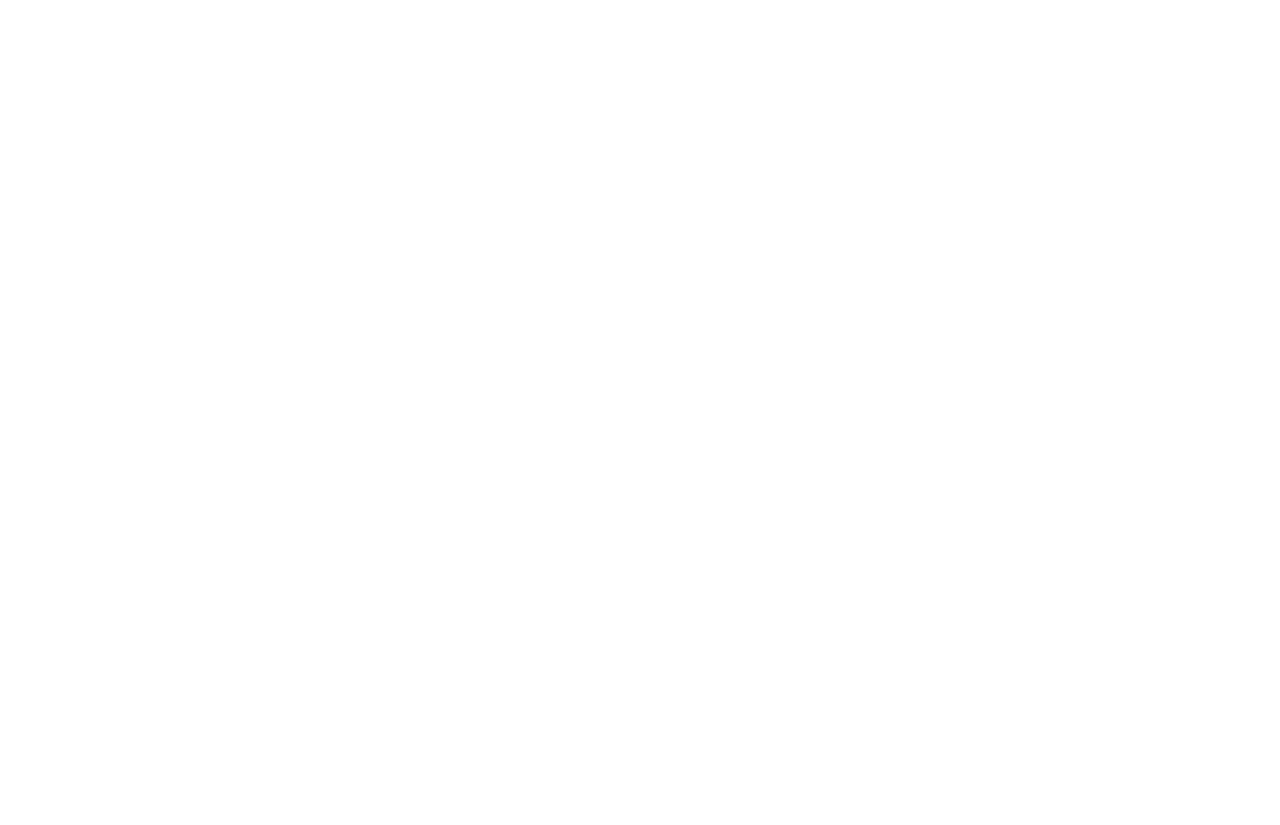
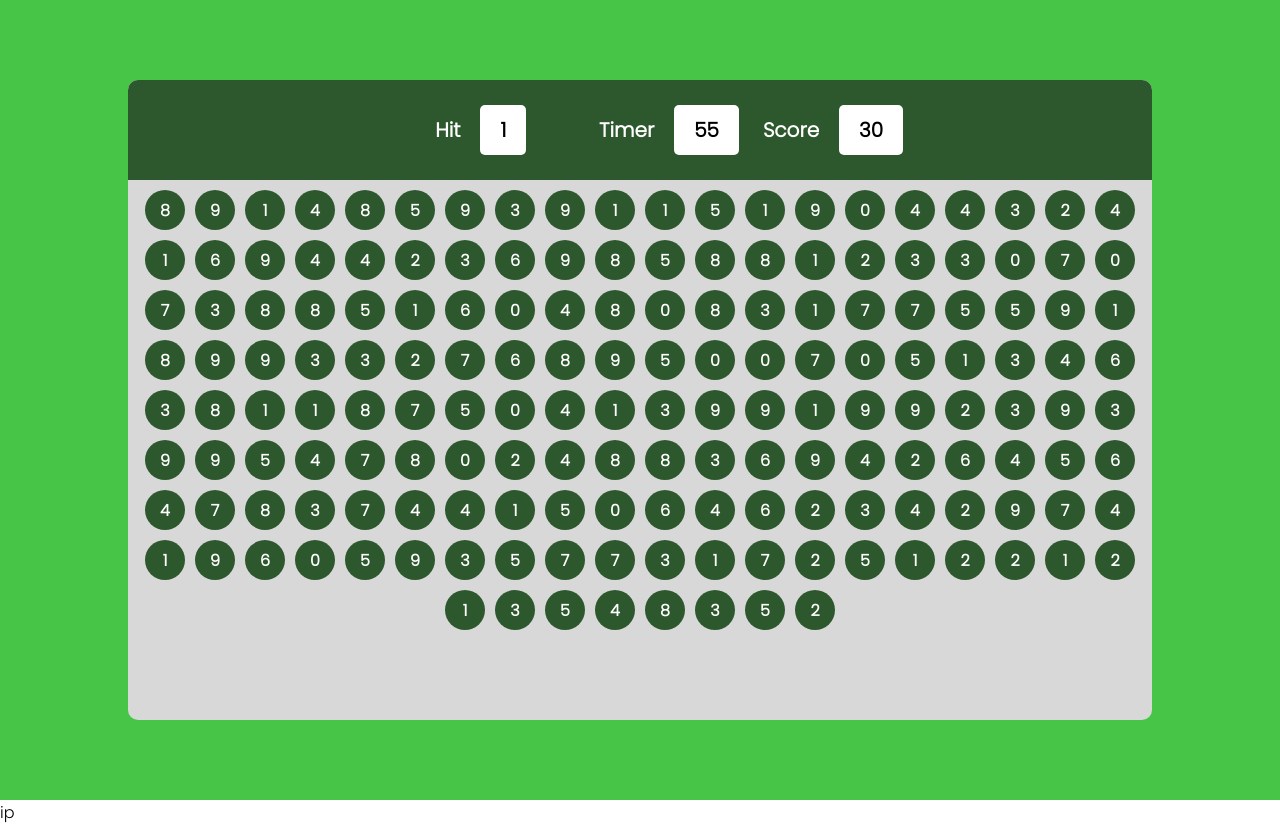
Before and after one commit to Triyas7/Bubble-Game, a plain HTML site: page index.html in a window 1280 px wide. Before the commit the page ends 800 px from the top, so only its background shows below. Drawn offline with Linux system fonts and the light colour scheme.

Commit message:
add css and js

```diff
--- a/index.html
+++ b/index.html
@@ -1,12 +1,34 @@
 <!DOCTYPE html>
 <html lang="en">
+
 <head>
     <meta charset="UTF-8">
     <meta name="viewport" content="width=device-width, initial-scale=1.0">
     <title>Bubble Game</title>
     <link rel="stylesheet" href="style.css">
 </head>
+
 <body>
+    <div id="main">
+        <div id="panel">
+            <div id="topbox">
+                <div class="box">
+                    <h4>Hit</h4>
+                    <div id="hitcount" class="show">5</div>
+                </div>
+                <div class="box">
+                    <h4>Timer</h4>
+                    <div id="timerfn" class="show">60</div>
+                </div>
+                <div class="box">
+                    <h4>Score</h4>
+                    <div id="scoreval" class="show">0</div>
+                </div>
+            </div>
+            <div id="panelbuttom"></div>
+        </div>
+    </div>
+    <script src="script.js"></script>ip
+</body>
 
-</body>
 </html>
--- /dev/null
+++ b/script.js
@@ -0,0 +1,42 @@
+var timer = 60;
+var score = 0;
+
+function increaseScore() {
+    score += 10;
+    document.querySelector("#scoreval").textContent = score;
+}
+
+function getHint() {
+    var hint = Math.floor(Math.random() * 4);
+    document.querySelector("#hitcount").textContent = hint;
+}
+
+function makeBubble() {
+    var clutter = "";
+
+    for (var i = 1; i <= 168; i++) {
+        var rn = Math.floor(Math.random() * 10);
+        clutter += `<div class="bubble">${rn}</div>`;
+    }
+
+    document.querySelector("#panelbuttom").innerHTML = clutter
+}
+
+function runTimer() {
+    var stoptime = setInterval(function () {
+        if (timer > 0) {
+            timer--;
+            document.querySelector("#timerfn").textContent = timer;
+        }
+        else {
+            clearInterval(stoptime);
+        }
+    }, 1000);
+}
+
+increaseScore();
+increaseScore();
+increaseScore();
+getHint();
+runTimer();
+makeBubble();
--- a/style.css
+++ b/style.css
@@ -0,0 +1,94 @@
+@import url('https://fonts.googleapis.com/css2?family=Poppins:wght@300&display=swap');
+
+*{
+    margin: 0;
+    padding: 0;
+    box-sizing: border-box;
+    font-family: 'Poppins', sans-serif;
+}
+
+html,body{
+    height: 100%;
+    width: 100%;
+}
+
+#main{
+    display: flex;
+    align-items: center;
+    justify-content: center;
+    height: 100%;
+    width: 100%;
+    background-color: rgb(70, 197, 70);
+}
+
+#panel{
+    height: 80%;
+    width: 80%;
+    background-color: rgb(216, 216, 216);
+    border-radius: 10px;
+    overflow: hidden;
+}
+
+#topbox{
+    display: flex;
+    align-items: center;
+    justify-content: space-between;
+    padding: 0 30%;
+    background-color: rgb(45, 88, 45);
+    height: 100px;
+    width: 100%;
+}
+
+.box h4{
+    font-size: 20px;
+}
+
+.box .show{
+    font-size: 20px;
+}
+
+.box{
+    width: 20%;
+    display: flex;
+    align-items: center;
+    gap: 20px;
+    color: white;
+}
+
+
+.show{
+    color: black;
+    padding: 10px 20px;
+    background-color: white;
+    border-radius: 5px;
+    font-weight: 900;
+}
+
+
+#panelbuttom{
+    display: flex;
+    align-items: center;
+    justify-content: center;
+    gap: 10px;
+    flex-wrap: wrap;
+    padding: 10px;
+    height: calc(100%-100px);
+    width: 100%;
+}
+
+.bubble{
+    height: 40px;
+    width: 40px;
+    background-color: rgb(45, 88, 45);
+    border-radius: 50%;
+    color: white;
+    display: flex;
+    align-items: center;
+    justify-content: center;
+    font-weight: 600;
+}
+
+.bubble:hover{
+    background-color: rgb(35, 68, 35);
+    cursor: pointer;
+}
```
